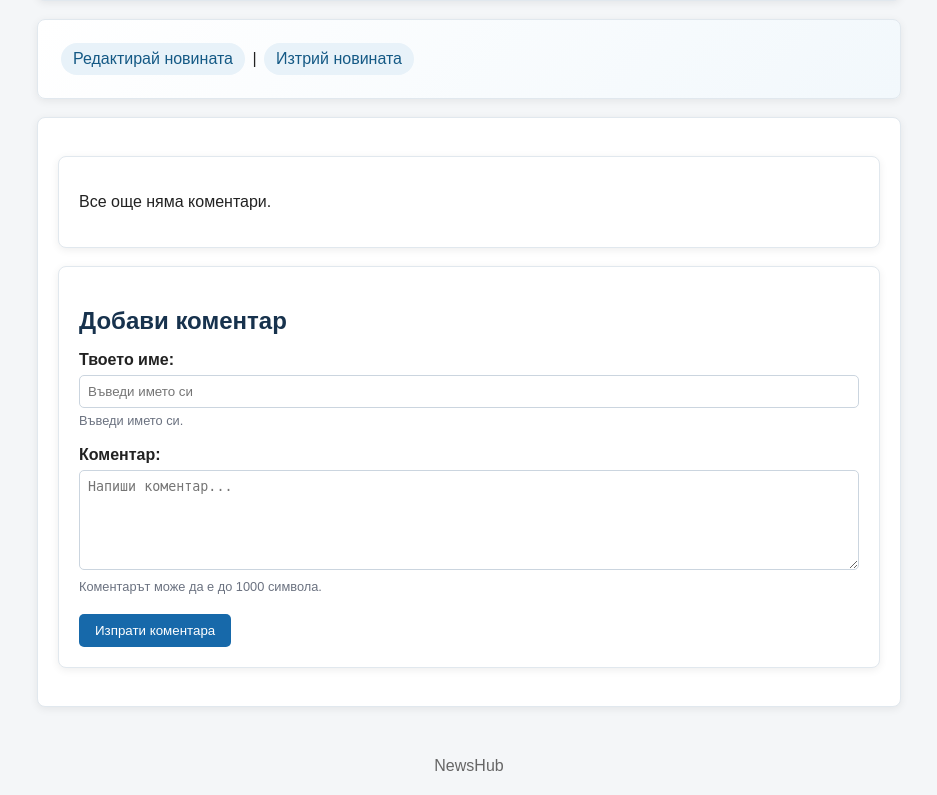
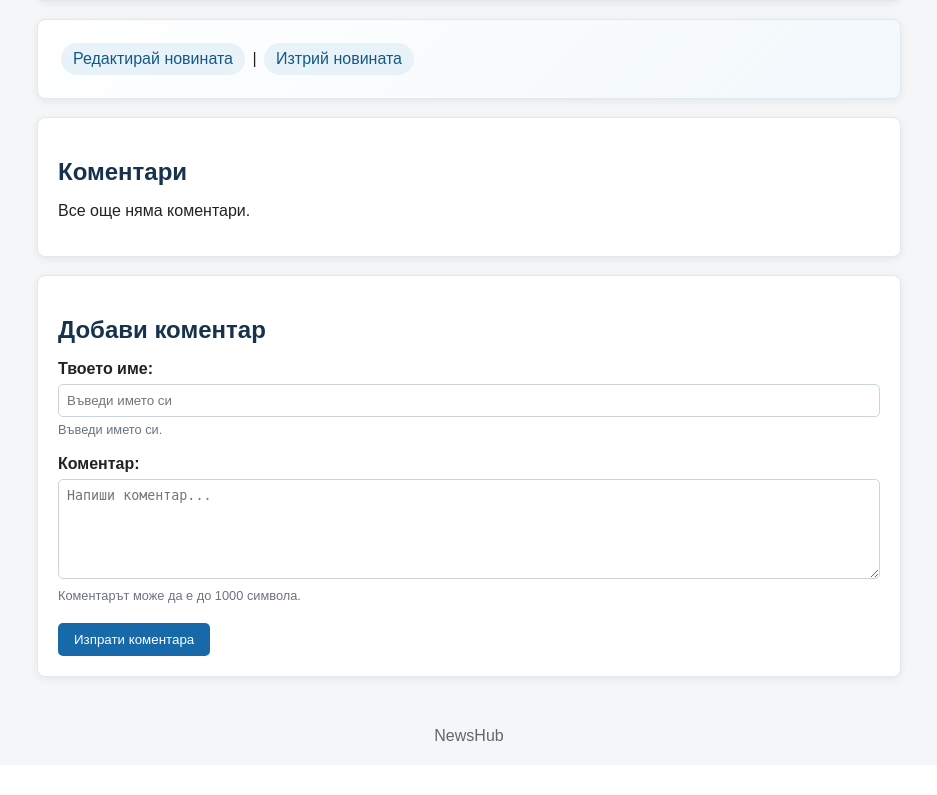
Before and after one commit to simonhadjiski4321-arch/newshub_project, a Django app: template templates/news/article_detail.html in a window 1280 px wide. Shown: the part 412-1207 px from the top of the page, without its empty margins (171-1108 px from the left). After the commit the page ends 1153 px from the top, so only its background shows below. Run offline with Django 5.2, Linux system fonts and the light colour scheme; the template is opened without the code that fills it: values that come from a table or form of the project are taken from there, others are empty.

Commit message:
Finalize README and comment layout

```diff
--- a/newshub_project/settings.py
+++ b/newshub_project/settings.py
@@ -28,7 +28,7 @@ SECRET_KEY = os.environ.get(
 )
 
 # SECURITY WARNING: don't run with debug turned on in production!
-DEBUG = True
+DEBUG = False
 
 ALLOWED_HOSTS = ["127.0.0.1", "localhost"]
 
--- a/templates/news/article_detail.html
+++ b/templates/news/article_detail.html
@@ -39,8 +39,8 @@
     <a href="{% url 'news:article_delete' article.id %}">Изтрий новината</a>
 </section>
 
-<section class="panel">
-    <section class="panel comments-section">
+<section class="panel comments-section">
+    <h2>Коментари</h2>
 
     {% for comment in comments %}
         <div>
```
Also changed, not shown: README.md.
